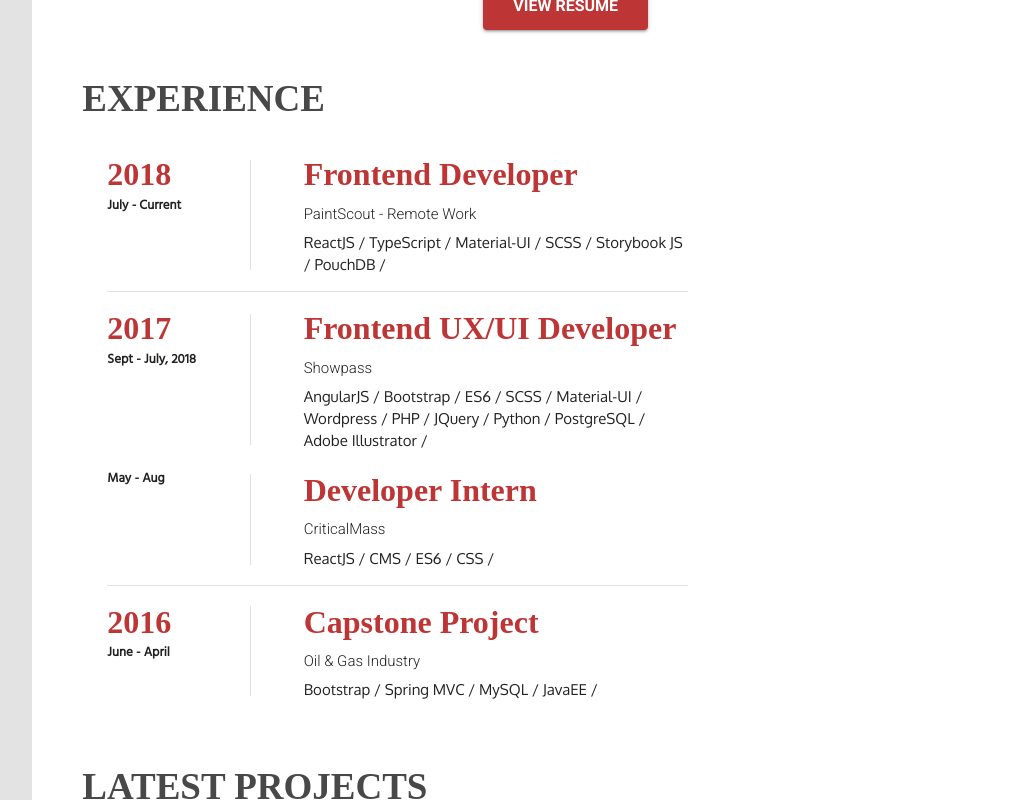
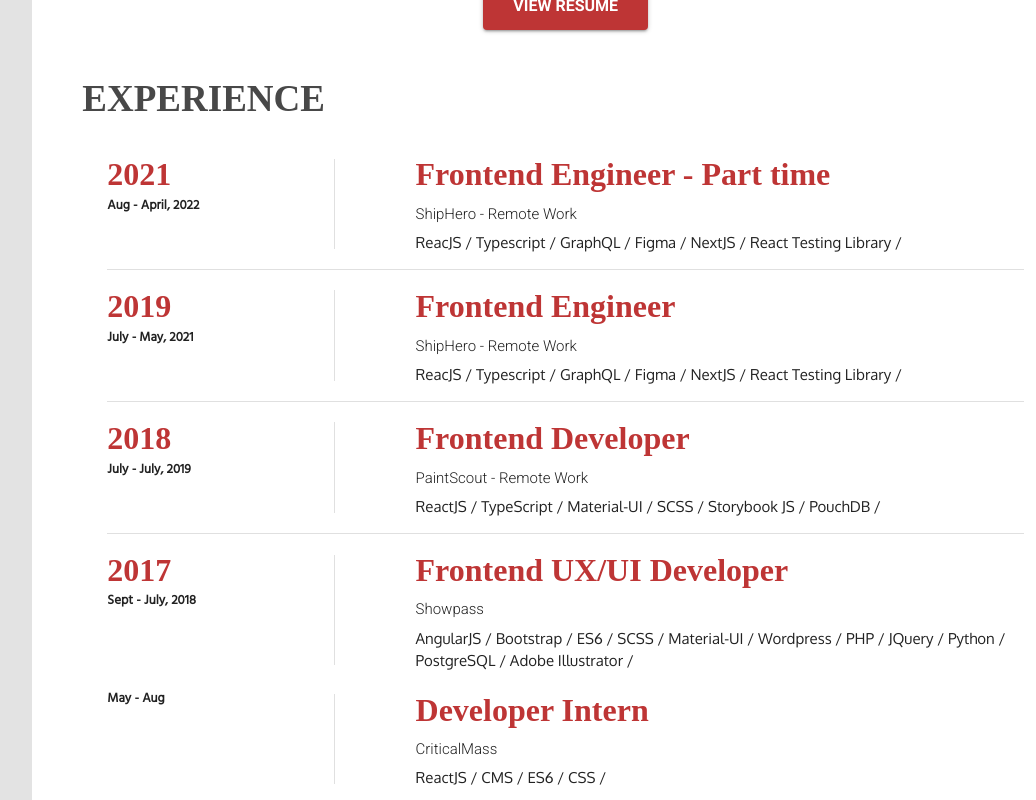
Before and after one commit to sujilee91/website_v2, a React (Create React App) app: page / in a window 1280 px wide. Shown: the part 1220-2020 px from the top of the page, without its empty margins (181-1217 px from the left). Built offline with nearby package versions, Linux system fonts and the light colour scheme; a web font is replaced by a local one.

Commit message:
minor update

```diff
--- a/src/component/ExpCard.js
+++ b/src/component/ExpCard.js
@@ -1,18 +1,17 @@
-import React from 'react';
-import { withStyles } from '@material-ui/core/styles';
-import Typography from '@material-ui/core/Typography';
-import Card from '@material-ui/core/Card';
-import Fade from '@material-ui/core/Fade';
-import CardContent from '@material-ui/core/CardContent';
-import tap from '../images/tap.png';
-import showpass from '../images/showpass.jpg';
-import cm from '../images/cm.png';
+import React from 'react'
+import { withStyles } from '@material-ui/core/styles'
+import Typography from '@material-ui/core/Typography'
+import Card from '@material-ui/core/Card'
+import Fade from '@material-ui/core/Fade'
+import CardContent from '@material-ui/core/CardContent'
+import tap from '../images/tap.png'
+import showpass from '../images/showpass.jpg'
+import cm from '../images/cm.png'
 import oil from '../images/client.png'
 import theme from '../styles/theme'
-
 const styles = (theme) => ({
   root: {
-    animation: 'zoom 0.5s'
+    animation: 'zoom 0.5s',
   },
   image: {
     height: '310px',
@@ -20,42 +19,46 @@ const styles = (theme) => ({
     width: 'auto',
     display: 'block',
     marginLeft: 'auto',
-    marginRight: 'auto'
+    marginRight: 'auto',
   },
   description: {
-    fontFamily: 'Hind'
+    fontFamily: 'Hind',
   },
   specs: {
     marginTop: theme.typography.pxToRem(10),
     fontStyle: 'italic',
-    display: 'block'
-  }
-});
+    display: 'block',
+  },
+})
 
-class ExperienceCard extends React.Component{
-  constructor(props,state) {
-    super(props)
-
-    this.state = {
-     enter: false,
-     exp: this.props.exp
-    }
-  };
-  componentDidUpdate(prevProps){
-    if(prevProps.exp !== this.props.exp){
-      this.setState({enter: !this.state.enter})
-    }
-  }
-  render()
-  {
-    const {classes, exp} = this.props;
+const ExperienceCard = ({ classes, exp }) => {
   return (
     <>
+      {exp === 'sh' && (
+        <Fade in={exp === 'sh'} timeout={{ enter: 1000, exit: 1000 }}>
+          <Card className={classes.root}>
+            <div className={classes.imageContianer}>
+              <img src={tap} className={classes.image} alt={exp} />
+            </div>
+            <CardContent>
+              <Typography gutterBottom variant="h3" component="h3">
+                ShipHero
+              </Typography>
+              <Typography component="p" className={classes.description}>
+                Create new component and page / Update page with responsiveness.
+                <span className={classes.specs}>
+                  ReactJS, Typescript, StorybookJS, Figma,
+                </span>
+              </Typography>
+            </CardContent>
+          </Card>
+        </Fade>
+      )}
       {exp === 'tap' && (
         <Fade in={exp === 'tap'} timeout={{ enter: 1000, exit: 1000 }}>
           <Card className={classes.root}>
             <div className={classes.imageContianer}>
-                <img src={tap} className={classes.image} alt={exp}/>
+              <img src={tap} className={classes.image} alt={exp} />
             </div>
             <CardContent>
               <Typography gutterBottom variant="h3" component="h3">
@@ -75,14 +78,15 @@ class ExperienceCard extends React.Component{
         <Fade in={exp === 'showpass'} timeout={{ enter: 1000, exit: 1000 }}>
           <Card className={classes.root}>
             <div className={classes.imageContianer}>
-                <img src={showpass} className={classes.image} alt={exp}/>
+              <img src={showpass} className={classes.image} alt={exp} />
             </div>
             <CardContent>
               <Typography gutterBottom variant="h3" funncomponent="h3">
                 Showpass
               </Typography>
-                <Typography component="p"  className={classes.description}>
-                    Deliver new feature / Update existing page client Wordpress page, and Wordpress extension.
+              <Typography component="p" className={classes.description}>
+                Deliver new feature / Update existing page client Wordpress
+                page, and Wordpress extension.
                 <span className={classes.specs}>
                   AngularJS, Angular Material, PHP, Wordpress
                 </span>
@@ -95,14 +99,15 @@ class ExperienceCard extends React.Component{
         <Fade in={exp === 'critical'} timeout={{ enter: 1000, exit: 1000 }}>
           <Card className={classes.root}>
             <div className={classes.imageContianer}>
-                <img src={cm} className={classes.image} alt={exp}/>
+              <img src={cm} className={classes.image} alt={exp} />
             </div>
             <CardContent>
               <Typography gutterBottom variant="h3" component="h3">
                 Critical Mass
               </Typography>
-                <Typography component="p"  className={classes.description}>
-                  Participated on team project for client and content management.Create personal projects using React.
+              <Typography component="p" className={classes.description}>
+                Participated on team project for client and content
+                management.Create personal projects using React.
                 <span className={classes.specs}>
                   Bitbucket/Jira, SASS, ReactJS, CMS
                 </span>
@@ -115,14 +120,15 @@ class ExperienceCard extends React.Component{
         <Fade in={exp === 'oil'} timeout={{ enter: 1000, exit: 1000 }}>
           <Card className={classes.root}>
             <div className={classes.imageContianer}>
-                <img src={oil} className={classes.image} alt={exp}/>
+              <img src={oil} className={classes.image} alt={exp} />
             </div>
             <CardContent>
               <Typography gutterBottom variant="h3" component="h3">
                 Oil & Gas Industry Client
               </Typography>
               <Typography component="p" className={classes.description}>
-                  Build HTML5 based web, mobile App as a graduation project for oil & gas industry client.
+                Build HTML5 based web, mobile App as a graduation project for
+                oil & gas industry client.
                 <span className={classes.specs}>
                   Bootstrap, JavaEE, SpringMVC, MySQL
                 </span>
@@ -134,6 +140,5 @@ class ExperienceCard extends React.Component{
     </>
   )
 }
-}
 
-export default withStyles(styles)(ExperienceCard);
+export default withStyles(styles)(ExperienceCard)
--- a/src/component/ExpTile.js
+++ b/src/component/ExpTile.js
@@ -1,8 +1,8 @@
-import React from 'react';
-import { withStyles,MuiThemeProvider } from '@material-ui/core/styles';
-import Typography from '@material-ui/core/Typography';
-import Grid from '@material-ui/core/Grid';
-import Divider from '@material-ui/core/Divider';
+import React from 'react'
+import { withStyles, MuiThemeProvider } from '@material-ui/core/styles'
+import Typography from '@material-ui/core/Typography'
+import Grid from '@material-ui/core/Grid'
+import Divider from '@material-ui/core/Divider'
 import customTheme from '../styles/theme'
 
 const styles = (customTheme) => ({
@@ -11,9 +11,8 @@ const styles = (customTheme) => ({
     paddingRight: '25px',
     [customTheme.breakpoints.down('sm')]: {
       paddingLeft: '10px',
-      paddingRight: '10px'
+      paddingRight: '10px',
     },
-    cursor: 'pointer'
   },
   verticalDivider: {
     width: '1px',
@@ -23,11 +22,11 @@ const styles = (customTheme) => ({
   },
   vdContainer: {
     display: 'flex',
-    verticalAlign: 'middle'
+    verticalAlign: 'middle',
   },
   divider: {
     marginTop: '15px',
-    marginBottom: '15px'
+    marginBottom: '15px',
   },
   hiddenDivider: {
     marginTop: '8px',
@@ -37,54 +36,87 @@ const styles = (customTheme) => ({
   },
   company: {
     paddingTop: '5px',
-    paddingBottom: '5px'
+    paddingBottom: '5px',
   },
   title: {
-    [customTheme.breakpoints.down('sm')]:{
+    [customTheme.breakpoints.down('sm')]: {
       fontSize: '24px',
-    }
+    },
   },
   year: {
-    [customTheme.breakpoints.down('sm')]:{
+    [customTheme.breakpoints.down('sm')]: {
       fontSize: '24px',
-    }
+    },
   },
   description: {
-    [customTheme.breakpoints.down('sm')]:{
+    [customTheme.breakpoints.down('sm')]: {
       fontSize: '13px',
-    }
-  }
-});
+    },
+  },
+})
 
 const ExperienceTile = (props) => {
-  const {classes, year, from, to, company, description, title, divider, onClick} = props;
+  const {
+    classes,
+    year,
+    from,
+    to,
+    company,
+    description,
+    title,
+    divider,
+    onClick,
+  } = props
 
   return (
     <MuiThemeProvider theme={customTheme}>
       <div className={classes.root} onClick={onClick}>
         <Grid container spacing={8}>
           <Grid item sm={2} xs={3}>
-            {year && (<Typography className={classes.year} variant={"h5"}>{year}</Typography>)}
-            {(from || to) && (<Typography className={classes.date} style={customTheme.typography.subtitle2}>{from} - {to}</Typography>)}
+            {year && (
+              <Typography className={classes.year} variant={'h5'}>
+                {year}
+              </Typography>
+            )}
+            {(from || to) && (
+              <Typography
+                className={classes.date}
+                style={customTheme.typography.subtitle2}
+              >
+                {from} - {to}
+              </Typography>
+            )}
           </Grid>
           <Grid item sm={2} xs={1} className={classes.vdContainer}>
-            <div className={classes.verticalDivider}></div>
+            <div className={classes.verticalDivider} />
           </Grid>
           <Grid item sm={8} xs={8} className={classes.descCard}>
-            {title && (<Typography className={classes.title} variant={"h5"} >{title}</Typography>)}
-            {company && (<Typography className={classes.company} style={customTheme.typography.subtitle1}>{company}</Typography>)}
+            {title && (
+              <Typography className={classes.title} variant={'h5'}>
+                {title}
+              </Typography>
+            )}
+            {company && (
+              <Typography
+                className={classes.company}
+                style={customTheme.typography.subtitle1}
+              >
+                {company}
+              </Typography>
+            )}
             {description && (
               <Typography className={classes.description} variant={'body1'}>
-              {description.map((desc)=> {
-                return desc + ' / '
-              })}
-              </Typography>)}
+                {description.map((desc) => {
+                  return desc + ' / '
+                })}
+              </Typography>
+            )}
           </Grid>
         </Grid>
-        {divider && (<Divider className={classes.divider}/>)}
-        {!divider && (<Divider className={classes.hiddenDivider}/>)}
+        {divider && <Divider className={classes.divider} />}
+        {!divider && <Divider className={classes.hiddenDivider} />}
       </div>
     </MuiThemeProvider>
-    )
+  )
 }
-export default withStyles(styles)(ExperienceTile);
+export default withStyles(styles)(ExperienceTile)
--- a/src/sections/Experience.js
+++ b/src/sections/Experience.js
@@ -1,11 +1,10 @@
-import React from 'react';
-import { withStyles, MuiThemeProvider } from '@material-ui/core/styles';
-import Grid from '@material-ui/core/Grid';
-import Title from '../component/Title';
-import ExperienceTile from '../component/ExpTile';
-import ExperienceCard from '../component/ExpCard';
+import React, { useState } from 'react'
+import { withStyles, MuiThemeProvider } from '@material-ui/core/styles'
+import Grid from '@material-ui/core/Grid'
+import Title from '../component/Title'
+import ExperienceTile from '../component/ExpTile'
+import ExperienceCard from '../component/ExpCard'
 import theme from '../styles/theme'
-
 
 const styles = (theme) => ({
   root: {
@@ -14,7 +13,7 @@ const styles = (theme) => ({
     alignItems: 'center',
     justifyContent: 'center',
     zIndex: 0,
-    [theme.breakpoints.down('sm')]:{
+    [theme.breakpoints.down('sm')]: {
       padding: '25px',
     },
   },
@@ -25,62 +24,116 @@ const styles = (theme) => ({
   resumeButton: {
     fontSize: '1rem',
     padding: '10px 30px',
-    justifyContent: 'center'
-  }
-});
+    justifyContent: 'center',
+  },
+})
 
 class Experiences extends React.Component {
-  constructor(props,state) {
+  constructor(props, state) {
     super(props)
-
-    this.state = {
-     selectedCard: ''
-    }
   }
 
-  render(){
-    const { classes } = this.props;
-    const skillList =
-    {
-      tap: ['ReactJS', 'TypeScript', 'Material-UI', 'SCSS', 'Storybook JS', 'PouchDB'],
-      showpass: ['AngularJS', 'Bootstrap', 'ES6', 'SCSS', 'Material-UI','Wordpress', 'PHP', 'JQuery', 'Python', 'PostgreSQL', 'Adobe Illustrator'],
-      critical: ['ReactJS', 'CMS','ES6', 'CSS'],
-      oil: ['Bootstrap', 'Spring MVC', 'MySQL','JavaEE']
-    };
+  render() {
+    const { classes } = this.props
+    const skillList = {
+      shiphero: [
+        'ReacJS',
+        'Typescript',
+        'GraphQL',
+        'Figma',
+        'NextJS',
+        'React Testing Library',
+      ],
+      tap: [
+        'ReactJS',
+        'TypeScript',
+        'Material-UI',
+        'SCSS',
+        'Storybook JS',
+        'PouchDB',
+      ],
+      showpass: [
+        'AngularJS',
+        'Bootstrap',
+        'ES6',
+        'SCSS',
+        'Material-UI',
+        'Wordpress',
+        'PHP',
+        'JQuery',
+        'Python',
+        'PostgreSQL',
+        'Adobe Illustrator',
+      ],
+      critical: ['ReactJS', 'CMS', 'ES6', 'CSS'],
+      oil: ['Bootstrap', 'Spring MVC', 'MySQL', 'JavaEE'],
+    }
 
     return (
       <div className={classes.root} name="Experience">
         <div className={classes.container}>
-          <Title value={'Experience'}/>
+          <Title value={'Experience'} />
           <Grid container={true} spacing={40}>
-            <Grid item={true} xs={12} md={8}>
-              <ExperienceTile year={'2018'} from={'July'} to={'Current'} title={'Frontend Developer'} company={'PaintScout - Remote Work'} divider={true} description={skillList.tap}
-                onClick={()=>{
-                  this.setState({selectedCard:'tap'})
-                }}/>
-              <ExperienceTile year={'2017'} from={'Sept'} to={'July, 2018'} title={'Frontend UX/UI Developer'} company={'Showpass'} divider={false} description={skillList.showpass}
-                onClick={()=>{
-                  this.setState({selectedCard:'showpass'})
-                }}/>
-              <ExperienceTile from={'May'} to={'Aug'} title={'Developer Intern'} company={'CriticalMass'} divider={true} description={skillList.critical}
-                onClick={()=>{
-                  this.setState({selectedCard:'critical'})
-                }}/>
-              <ExperienceTile year={'2016'} from={'June'} to={'April'} title={'Capstone Project'} company={'Oil & Gas Industry'} divider={false} description={skillList.oil}
-               onClick={()=>{
-                this.setState({selectedCard:'oil'})
-              }}/>
-            </Grid>
-            <Grid item={true} xs={12} md={4}>
-              {this.state.selectedCard && <ExperienceCard exp={this.state.selectedCard}/>}
+            <Grid item={true} xs={12} md={12}>
+              <ExperienceTile
+                year={'2021'}
+                from={'Aug'}
+                to={'April, 2022'}
+                title={'Frontend Engineer - Part time'}
+                company={'ShipHero - Remote Work'}
+                divider={true}
+                description={skillList.shiphero}
+              />
+              <ExperienceTile
+                year={'2019'}
+                from={'July'}
+                to={'May, 2021'}
+                title={'Frontend Engineer'}
+                company={'ShipHero - Remote Work'}
+                divider={true}
+                description={skillList.shiphero}
+              />
+              <ExperienceTile
+                year={'2018'}
+                from={'July'}
+                to={'July, 2019'}
+                title={'Frontend Developer'}
+                company={'PaintScout - Remote Work'}
+                divider={true}
+                description={skillList.tap}
+              />
+              <ExperienceTile
+                year={'2017'}
+                from={'Sept'}
+                to={'July, 2018'}
+                title={'Frontend UX/UI Developer'}
+                company={'Showpass'}
+                divider={false}
+                description={skillList.showpass}
+              />
+              <ExperienceTile
+                from={'May'}
+                to={'Aug'}
+                title={'Developer Intern'}
+                company={'CriticalMass'}
+                divider={true}
+                description={skillList.critical}
+              />
+              <ExperienceTile
+                year={'2016'}
+                from={'June'}
+                to={'April'}
+                title={'Capstone Project'}
+                company={'Oil & Gas Industry'}
+                divider={false}
+                description={skillList.oil}
+              />
             </Grid>
           </Grid>
         </div>
       </div>
-    );
-  };
+    )
+  }
 }
 
-
-
-export default withStyles(styles)(Experiences);
+export default withStyles(styles)(Experiences)
--- a/src/sections/Main.js
+++ b/src/sections/Main.js
@@ -1,12 +1,11 @@
-import React from 'react';
-import { withStyles, MuiThemeProvider } from '@material-ui/core/styles';
-import Typography from '@material-ui/core/Typography';
-import Grid from '@material-ui/core/Grid';
-import Divider from '@material-ui/core/Divider';
-import IconButton from '@material-ui/core/IconButton';
+import React from 'react'
+import { withStyles, MuiThemeProvider } from '@material-ui/core/styles'
+import Typography from '@material-ui/core/Typography'
+import Grid from '@material-ui/core/Grid'
+import Divider from '@material-ui/core/Divider'
+import IconButton from '@material-ui/core/IconButton'
 import { FontAwesomeIcon } from '@fortawesome/react-fontawesome'
 import theme from '../styles/theme'
-
 
 const styles = (theme) => ({
   root: {
@@ -23,14 +22,14 @@ const styles = (theme) => ({
     backgroundColor: 'inherit',
     padding: '25px 25px 0 25px',
     marginTop: theme.typography.pxToRem(100),
-    [theme.breakpoints.down('sm')]:{
+    [theme.breakpoints.down('sm')]: {
       paddingLeft: theme.typography.pxToRem(20),
-      textAlign: 'center'
+      textAlign: 'center',
     },
   },
   title1: {
     color: '#484848',
-    [theme.breakpoints.down('sm')]:{
+    [theme.breakpoints.down('sm')]: {
       fontSize: theme.typography.pxToRem(70),
     },
   },
@@ -42,72 +41,108 @@ const styles = (theme) => ({
   },
   divider: {
     maxWidth: '80%',
-    [theme.breakpoints.down('sm')]:{
-      margin: 'auto'
+    [theme.breakpoints.down('sm')]: {
+      margin: 'auto',
     },
   },
   iconMargin: {
     margin: '10px',
     backgroundColor: 'white',
     boxShadow: 'none',
-    fontSize: '18px'
+    fontSize: '18px',
   },
   iconMarginRight: {
     marginRight: '10px',
     backgroundColor: 'white',
     boxShadow: 'none',
-    fontSize: '18px'
+    fontSize: '18px',
   },
   iconContainer: {
     marginTop: '30px',
-    marginBottom: '20px'
+    marginBottom: '20px',
   },
   img: {
     width: theme.typography.pxToRem(330),
-    [theme.breakpoints.down('sm')]:{
+    [theme.breakpoints.down('sm')]: {
       paddingTop: theme.typography.pxToRem(50),
     },
     display: 'block',
-    margin: 'auto'
+    margin: 'auto',
   },
-});
+})
 
 function Main(props) {
-  const { classes } = props;
+  const { classes } = props
   return (
     <MuiThemeProvider theme={theme}>
       <div className={classes.root}>
         <Grid container={true} spacing={0} className={classes.container}>
           <Grid item={true} xs={12} sm={6}>
             <Typography variant="h1" className={classes.title1}>
-              Front-end
+              SU JI LEE
             </Typography>
             <Typography variant="h3" className={classes.title2}>
-              UX / UI Developer
+              Frontend UX / UI Engineer
             </Typography>
-            <Divider className={classes.divider}/>
+            <Divider className={classes.divider} />
             <div className={classes.iconContainer}>
-              <IconButton color="primary" className={classes.iconMarginRight} onClick={()=> window.open("https://www.linkedin.com/in/sujilee91/", "_blank")}>
-                <FontAwesomeIcon icon={['fab', 'linkedin-in']}/>
+              <IconButton
+                color="primary"
+                className={classes.iconMarginRight}
+                onClick={() =>
+                  window.open(
+                    'https://www.linkedin.com/in/sujilee91/',
+                    '_blank',
+                  )
+                }
+              >
+                <FontAwesomeIcon icon={['fab', 'linkedin-in']} />
               </IconButton>
-              <IconButton color="primary" className={classes.iconMargin} onClick={()=> window.open("https://github.com/sujilee91", "_blank")}>
-                <FontAwesomeIcon icon={['fab', 'github-alt']}/>
+              <IconButton
+                color="primary"
+                className={classes.iconMargin}
+                onClick={() =>
+                  window.open('https://github.com/sujilee91', '_blank')
+                }
+              >
+                <FontAwesomeIcon icon={['fab', 'github-alt']} />
               </IconButton>
-              <IconButton color="primary" className={classes.iconMargin} onClick={()=> window.open("https://www.instagram.com/sujilee_anderson/", "_blank")}>
-                <FontAwesomeIcon icon={['fab', 'instagram']}/>
+              <IconButton
+                color="primary"
+                className={classes.iconMargin}
+                onClick={() =>
+                  window.open(
+                    'https://www.instagram.com/sujilee_anderson/',
+                    '_blank',
+                  )
+                }
+              >
+                <FontAwesomeIcon icon={['fab', 'instagram']} />
               </IconButton>
-              <IconButton color="primary" className={classes.iconMargin} onClick={()=> window.open("https://dribbble.com/sujilee91", "_blank")}>
-                <FontAwesomeIcon icon={['fab', 'dribbble']}/>
+              <IconButton
+                color="primary"
+                className={classes.iconMargin}
+                onClick={() =>
+                  window.open('https://dribbble.com/sujilee91', '_blank')
+                }
+              >
+                <FontAwesomeIcon icon={['fab', 'dribbble']} />
               </IconButton>
             </div>
+            <Typography variant="display" className={classes.title1}>
+              Frontend UX / UI Engineer with 5+ years of experience. <br />
+              <br />
+              Strong understanding and passion in creative, clean, and
+              responsive design with user experience in web/mobile development.
+            </Typography>
           </Grid>
           <Grid item={true} xs={12} sm={6}>
-            <img className={classes.img}src='./profile.png' alt="SJLEE"/>
+            <img className={classes.img} src="./profile.png" alt="SJLEE" />
           </Grid>
         </Grid>
       </div>
     </MuiThemeProvider>
-  );
+  )
 }
 
-export default withStyles(styles)(Main);
+export default withStyles(styles)(Main)
```
Also changed, not shown: src/contents/experiences.js (added, +35 -0 lines), src/sections/About.js (+102 -55 lines), 2 other files (tests, documents, lock files or other folders). Lines whose indentation alone changed are shown as unchanged.
